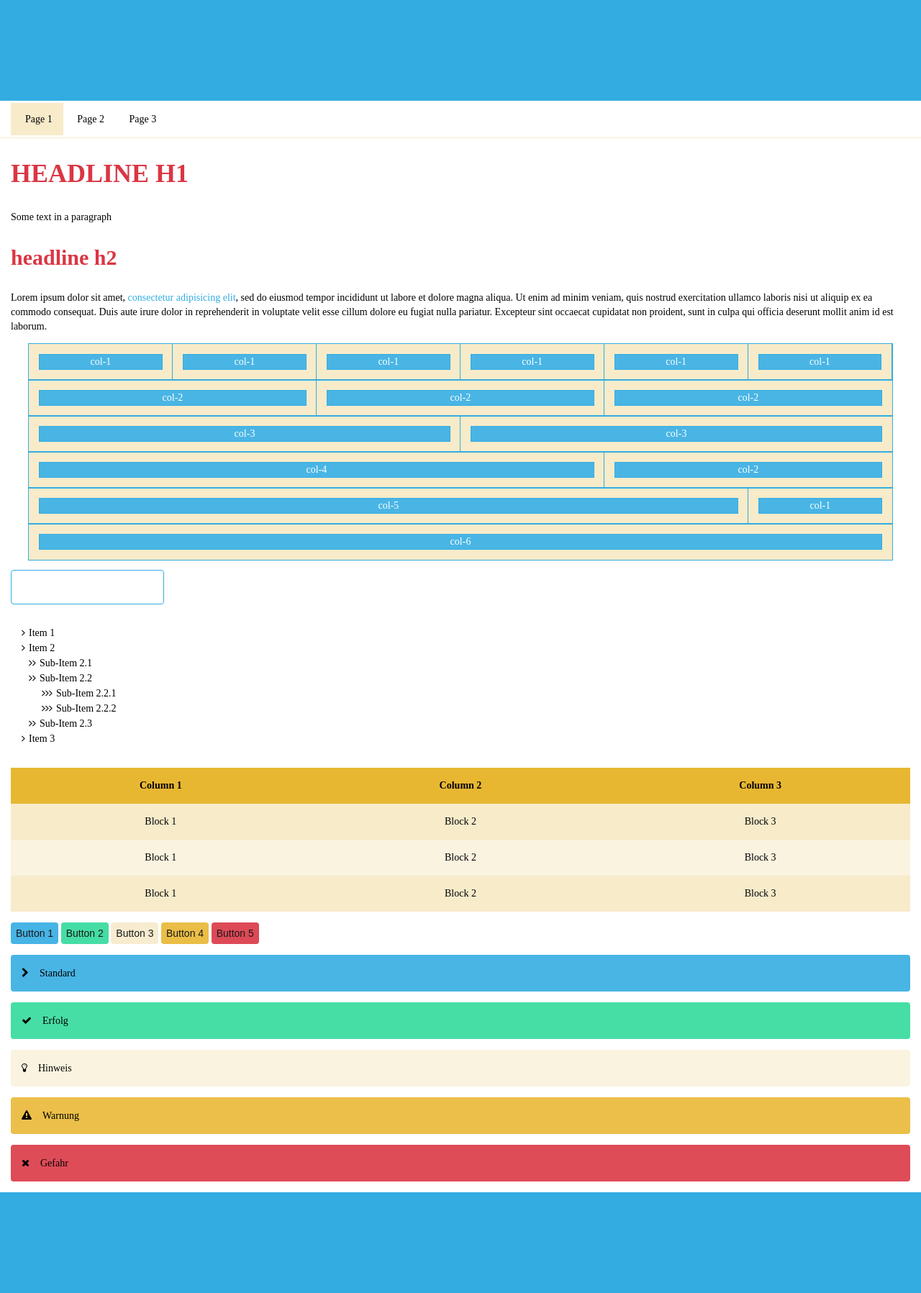
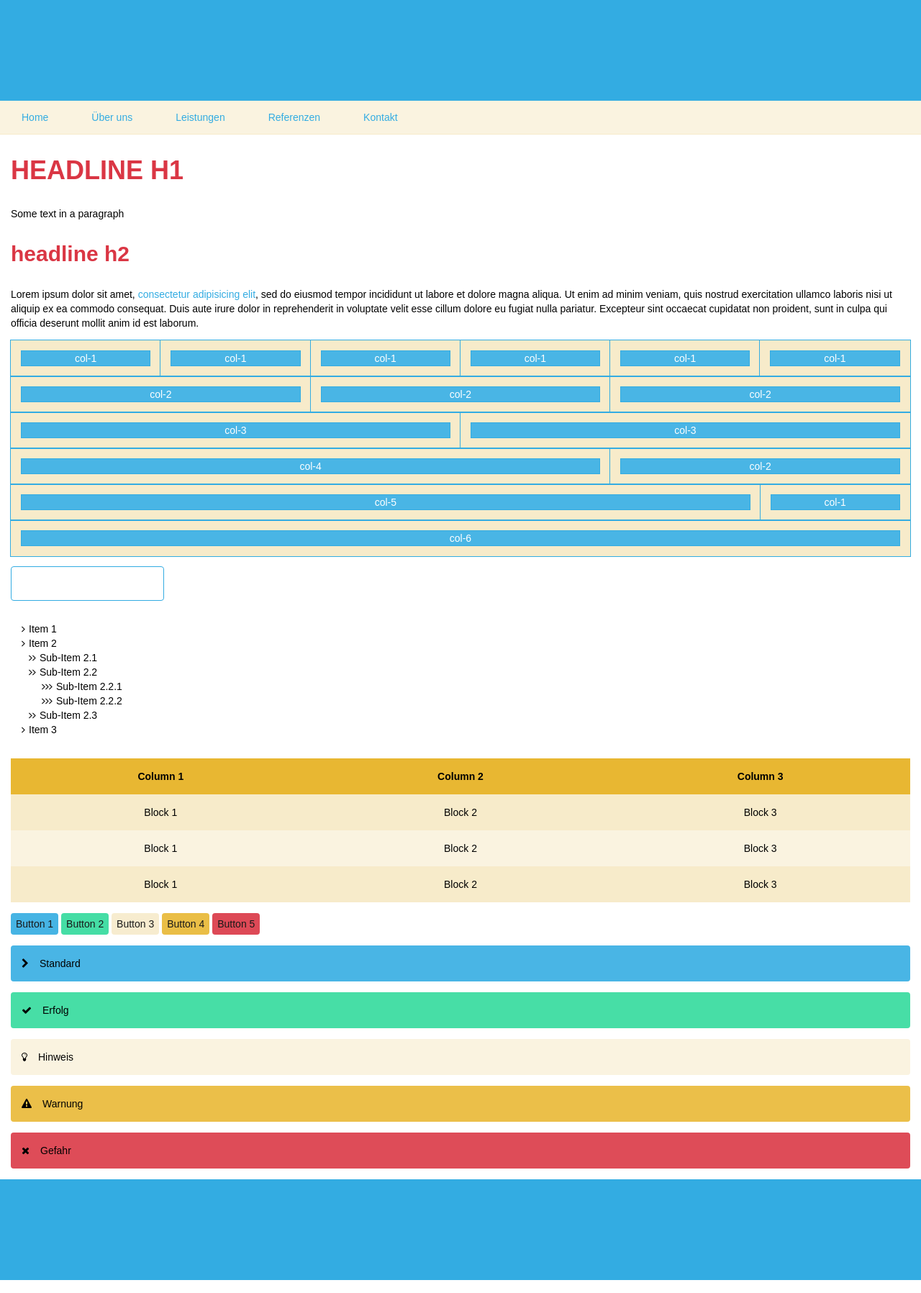
Before and after one commit to otauk/KUATOplate, a PHP site: page / in a window 1280 px wide. Shown: the whole page at 72% size. Run offline with PHP 8.4, Linux system fonts and the light colour scheme; some libraries are stand-ins or nearby versions.

Commit message:
Navigation horizontal fertig / vertikal noch problematisch

```diff
--- a/css/custom-base.less
+++ b/css/custom-base.less
@@ -41,8 +41,16 @@
 *	FONTS
 *	=============================================
 */
-@font:					'OpenSans';
-@font-FA:			'FontAwesome';
+.font-base () {
+	font-family: 'OpenSans', sans-serif;
+	 font-weight: normal;
+	 font-style: normal;
+	}
+.font-FA () {
+	font-family: 'FontAwesome';
+	 font-weight: normal;
+	 font-style: normal;
+	}
 @fs-base:			14px;
 @fs-large:         	ceil((@fs-base * 1.25)); // ~18px
 @fs-small:         	ceil((@fs-base * 0.85)); // ~12px
@@ -52,7 +60,7 @@
 @fs-h4:            	ceil((@fs-base * 1.25)); // ~18px
 @fs-h5:            	@fs-base;
 @fs-h6:            	ceil((@fs-base * 0.85)); // ~12px
-@line-height-base:        1.428571429; // 20/14
+@line-height-base:        1.42857143;
 /*
 *	=============================================
 *	ICONS
@@ -216,17 +224,12 @@
 *	SITE-SPECIFIC (auslagern)
 *	=============================================
 */
-
+*{box-sizing: border-box;}
 .container {
     width: 100%;
-    max-width: 1200px;
-    margin: 0 auto;
+    //		Set if needed by design -> max-width: 1200px;
+    // 	...then position it -> margin: 0 auto;
 	}
-
-*{
-	 box-sizing: border-box;
-	}
-
 /*-- our cleafix hack -- */
 .row:before,
 .row:after {
@@ -234,7 +237,6 @@
     display: table ;
     clear:both;
 	}
-
 [class*='col-'] {
     float: left;
     min-height: 1px;
@@ -243,14 +245,12 @@
     padding: @space-base;
     background-color: @info;
 	}
-
 .col-1{ width: 16.66%; }
 .col-2{ width: 33.33%; }
 .col-3{ width: 50%;    }
 .col-4{ width: 66.66%; }
 .col-5{ width: 83.33%; }
 .col-6{ width: 100%;   }
-
 @media all and (max-width:800px){
     .col-1{ width: 33.33%;  }
     .col-2{ width: 50%;     }
@@ -258,16 +258,13 @@
     .col-4{ width: 100%;    }
     .col-5{ width: 100%;    }
     .col-6{ width: 100%;    }
-
     .row .col-2:last-of-type{
         width: 100%;
     }
-
     .row .col-5 ~ .col-1{
         width: 100%;
     }
 }
-
 @media all and (max-width:650px){
     .col-1{ width: 50%;     }
     .col-2{ width: 100%;    }
@@ -276,10 +273,8 @@
     .col-5{ width: 100%;    }
     .col-6{ width: 100%;    }
 }
-
+// just for testing purposes
 .outline, .outline *{outline: 1px solid @primary;}
-
-
 /*-- some extra column content styling --*/
 [class*='col-'] > p {
  background-color: @primary-light;
@@ -288,17 +283,17 @@
  text-align: center;
  color: white;
 }
-
-
+/*
+*	%%%%%%%%%%%%%%%%%%%%
+* 	body
+*	%%%%%%%%%%%%%%%%%%%%
+*/
 body {
-	font-family: @font;
+	.font-base;
 	font-size: @fs-base;
-	line-height: @line-height-base;
 	background: @color-F;
 	margin: 0;
-	padding: 0;
 }
-
 .header, .footer {
 	min-height: @medium-em;
 	background-color: @primary;
@@ -307,32 +302,30 @@ body {
 .main {
 	padding-left: @space-base;
 	padding-right: @space-base;
+	line-height: @line-height-base;
 }
-.navi {
-	border-bottom:1px solid @info;
-	text-align: left;
-	& ul {
-		margin:0;
-		padding: @space-base;
-		& li {
-			margin-right:-4px;
-			cursor: pointer;
-			display: inline;
-			padding: @space-base;
-			&:hover, &.active {
-				background-color: @info;
-			}
-			&:before {
-				content:'';
-			}
-		}
-	}
-}
+/*
+*	%%%%%%%%%%%%%%%%%%%%
+* 	navigation
+*	%%%%%%%%%%%%%%%%%%%%
+*/
+
+ @import "navi-dropdown.less";
+
+ @media all and (max-width:650px) {
+ 	@import "navi-accordion.less";
+ }
+
 .bgdanger {background-color:@danger};
 .bgwarning {background-color:@warning};
 .bginfo {background-color:@info};
 .bgsuccess {background-color:@success};
 .bgprimary {background-color:@primary};
+/*
+*	%%%%%%%%%%%%%%%%%%%%
+* 	links
+*	%%%%%%%%%%%%%%%%%%%%
+*/
 a {
 	&:link, &:visited {
 		color:@primary;
@@ -343,6 +336,11 @@ a {
 		color: @color-F;
 	}
 }
+/*
+*	%%%%%%%%%%%%%%%%%%%%
+* 	headlines
+*	%%%%%%%%%%%%%%%%%%%%
+*/
 h1, h2, h3, h4, h5, h6 {
 	color:@danger;
 }
@@ -353,11 +351,16 @@ h1 {
 h2 {
 	font-size:@fs-h2;
 	}
+	/*
+*	%%%%%%%%%%%%%%%%%%%%
+* 	lists
+*	%%%%%%%%%%%%%%%%%%%%
+*/
 ul {
 	padding: @space-base;
 	list-style-type: none;
 	& li:before {
-		font-family: @font-FA;
+		.font-FA;
 		content: @icon-list;
 		padding-right: 5px;
 	}
@@ -365,20 +368,25 @@ ul {
 		padding:0 @space-base;
 		margin-left:-5px;
 		& li:before {
-			font-family: @font-FA;
+			.font-FA;
 			content:  @icon-list@icon-list;
 			padding-right: 5px;
 		}
 		& ul {
 			margin-left:3px;
 			& li:before {
-			font-family: @font-FA;
+			.font-FA;
 			content:  @icon-list@icon-list@icon-list;
 			padding-right: 5px;
 			}
 		}
 	}
 }
+/*
+*	%%%%%%%%%%%%%%%%%%%%
+* 	forms
+*	%%%%%%%%%%%%%%%%%%%%
+*/
 input {
 	.border-radius(4px);
 	border: 1px solid @primary;
@@ -419,6 +427,11 @@ input {
 		opacity: @opacity-none;
 		}
 	}
+	/*
+*	%%%%%%%%%%%%%%%%%%%%
+* 	alert
+*	%%%%%%%%%%%%%%%%%%%%
+*/
 .alert {
     .border-radius(4px);
     display: block;
@@ -427,7 +440,7 @@ input {
 	margin-bottom:@space-base;
     vertical-align: middle;
     	&:before {
-			font-family: @font-FA;
+			.font-FA;
 			padding-right: @space-base;
 		}
 		&.primary {
@@ -461,6 +474,11 @@ input {
 	    			}
 	    	}
 	}
+	/*
+*	%%%%%%%%%%%%%%%%%%%%
+* 	tables
+*	%%%%%%%%%%%%%%%%%%%%
+*/
 .tbl {
 	width: @xlarge-percent;
 	border-collapse: collapse;
--- /dev/null
+++ b/css/navi-accordion.less
@@ -0,0 +1,54 @@
+nav {
+    width: auto;
+    & ul {
+	    padding: 0px;
+	    margin: 0px;
+	    border-bottom: 1px solid @info;
+	    background-color: @info-light;
+	    &:after {
+		    clear: both;
+		    content: " ";
+		    display: block;
+		    font-size: 0;
+		    height: 0;
+		    visibility: hidden;
+	    }
+		& li {
+			background-color: @info-light;
+		    float: none;
+		    list-style: none;
+			border-bottom: 1px solid @info;
+		    &:before {
+			    content: none;
+		    }
+		    & a {
+				text-decoration: none;
+			    display: block;
+			    color: #333;
+			    padding: @space-base @space-large;
+		    }
+		    & ul {
+			    position: relative;
+			    display: none;
+			    padding: 0px;
+			    border: none;
+			    box-shadow: none;
+			    & li {
+				    float: none;
+				    display: block;
+				    border: none;
+				    &:before {
+					    content:none;
+				    }
+				    & a {
+						padding-left: 44px;
+						color: #FAFAFA;
+						&:hover {
+							background-color: @primary-light !important;
+						}
+				    }
+				}
+		    }
+	    }
+	}
+}
--- /dev/null
+++ b/css/navi-dropdown.less
@@ -0,0 +1,60 @@
+nav {
+    width: auto;
+    // set border-top on ul li ul if you use this
+    border-bottom: 1px solid @info;
+    & ul {
+    padding: 0px;
+    margin: 0px;
+    background-color: @info-light;
+    	&:after {
+	    	clear: both;
+		    content: " ";
+		    display: block;
+		    font-size: 0;
+		    height: 0;
+		    visibility: hidden;
+    	}
+    }
+    & li {
+	    background-color: @info-light;
+	     list-style: none;
+		 float:left;
+    	&:before {
+	    	content: none !important;
+    	}
+    	&:hover {
+	    	& ul {
+		    	visibility: visible;
+	    	}
+    	}
+    	& a {
+	    	text-decoration: none;
+		    display: block;
+		    color: #333;
+		    padding: @space-base @space-large;
+    	}
+    	& ul {
+	    	display: inline;
+		    visibility: hidden;
+		    position: absolute;
+		    padding:0px;
+		    margin-left:0px;
+		    // if nav has border-bottom, set this
+		    border-top: 1px solid @info;
+		    & li {
+			    float: none;
+			    & a {
+				    // Want some Icons in front of the <li>?
+				    &:before {
+					  .font-FA ();
+					  content: @icon-list;
+					  padding-right: @space-base;
+					}
+					&:hover {
+				    	color:@color-F;
+			    	}
+		    	}
+    		}
+    	}
+    }
+}
--- a/index.php
+++ b/index.php
@@ -4,8 +4,7 @@
 		<title>KUATOplate</title>
 		<!-- Font -->
 		<link href="https://maxcdn.bootstrapcdn.com/font-awesome/4.2.0/css/font-awesome.min.css" rel="stylesheet">
-<!-- ~~~~~~~~~~~~~~~~~~~~| FONT |~~~~~~~~~~~~~~~~~~~~ -->
-<link href='http://fonts.googleapis.com/css?family=Open+Sans:300' rel='stylesheet' type='text/css'>
+		<link href='http://fonts.googleapis.com/css?family=Open+Sans' rel='stylesheet' type='text/css'>
 		<!-- Stylesheet -->
 		<link href="css/custom-base.css" rel="stylesheet" type="text/css"/>
 		<!-- jQuery -->
@@ -15,12 +14,49 @@
 		<div class="wrapper">
 			<div class="header"></div>
 			<div class="navi">
-				<ul>
-					<li class="active">Page 1</li>
-					<li>Page 2</li>
-					<li>Page 3</li>
-				</ul>
-			</div>
+				<nav>
+					<ul>
+		                <li class = "cat1">
+		                    <a class="navitem" href="#">Home</a>
+		                </li>
+		                <li class = "cat2">
+		                    <a class="navitem" href="#">Über uns</a>
+		                    <ul>
+		                        <li><a href="#">Wer wir sind</a></li>
+		                        <li><a href="#">Was wir machen</a></li>
+		                        <li><a href="#">Unsere Ziele</a></li>
+		                        <li><a href="#">Unser Team</a></li>
+		                    </ul>
+		                </li>
+		                <li class = "cat3">
+		                     <a class="navitem"  href="#">Leistungen</a>
+		                     <ul>
+		                         <li><a href="#">Webdesign</a></li>
+		                         <li><a href="#">Programmierung</a></li>
+		                         <li><a href="#">Online Marketing</a></li>
+		                         <li><a href="#">Suchmaschinenoptimierung</a></li>
+		                     </ul>
+		                </li>
+		                <li class = "cat4">
+		                    <a class="navitem"  href="#">Referenzen</a>
+		                    <ul>
+		                        <li><a href="#">Webseiten</a></li>
+		                        <li><a href="#">Themes & Templates</a></li>
+		                        <li><a href="#">Plugins</a></li>
+		                    </ul>
+		                </li>
+		                <li class = "cat5">
+		                    <a class="navitem" href="#">Kontakt</a>
+		                    <ul>
+		                        <li><a href="#">Deutschland</a></li>
+		                        <li><a href="#">Amerika</a></li>
+		                        <li><a href="#">Spanien</a></li>
+		                    </ul>
+		                </li>
+		            </ul>
+				</nav>
+
+        </div>
 			<div class="main">
 				<h1>Headline h1</h1>
 				<p>
@@ -119,5 +155,4 @@
 			</div>
 		</div>
 	</body>
-</script>
 </html>
```
Also changed, not shown: css/custom-base.css.
